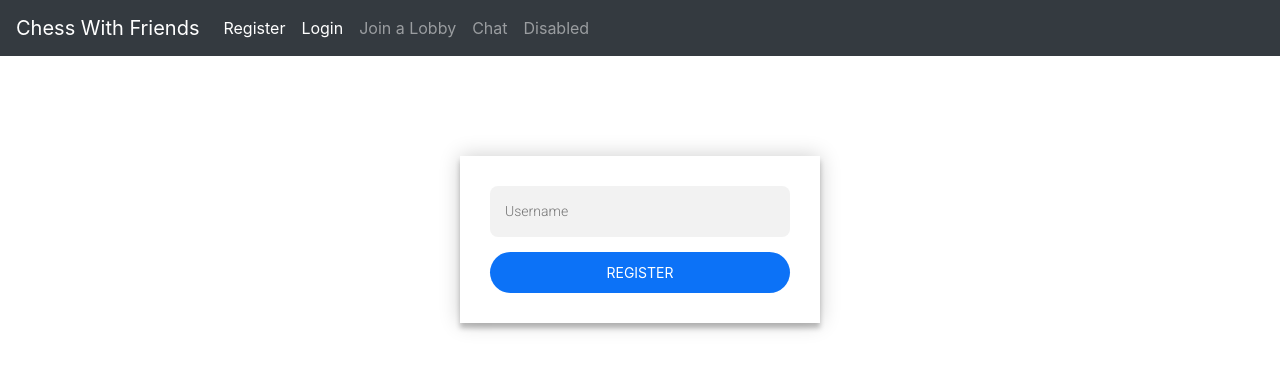
After one commit to Christian267/Chess-Web-App, a Flask app: page /register in a window 1280 px wide. The commit adds this page. Shown: the top 371 px of the page. Run offline with Flask 2, Linux system fonts and the light colour scheme; some libraries are stand-ins or nearby versions.

Commit message:
Created database connected it to frontend

```diff
--- /dev/null
+++ b/chessapp/db.py
@@ -0,0 +1,39 @@
+import sqlite3
+
+import click
+from flask import current_app, g
+from flask.cli import with_appcontext
+
+
+def get_db():
+    if 'db' not in g:
+        g.db = sqlite3.connect(
+            current_app.config['DATABASE'],
+            detect_types=sqlite3.PARSE_DECLTYPES
+        )
+        g.db.row_factory = sqlite3.Row
+
+    return g.db
+
+
+def close_db(e=None):
+    db = g.pop('db', None)
+
+    if db is not None:
+        db.close()
+
+def init_db():
+    db = get_db()
+    with current_app.open_resource('schema.sql') as f:
+        db.executescript(f.read().decode('utf8'))
+
+@click.command('init-db')
+@with_appcontext
+def init_db_command():
+    '''CLear the existing data and create new tables'''
+    init_db()
+    click.echo('Initialized the database.')
+
+def init_app(app):
+    app.teardown_appcontext(close_db)
+    app.cli.add_command(init_db_command)
--- a/chessapp/templates/base.html
+++ b/chessapp/templates/base.html
@@ -12,9 +12,21 @@
         </button>
         <div class="collapse navbar-collapse" id="navbarNav">
           <ul class="navbar-nav">
-            <li class="nav-item active">
-              <a class="nav-link" href="login">Login <span class="sr-only">(current)</span></a>
-            </li>
+            {% if g.user %}
+              <li class="nav-item active">
+                <a class="nav-link" href="/">{{ g.user['username'] }} <span class="sr-only">(current)</span></a>
+              </li>
+              <li class="nav-item active">
+                <a class="nav-link" href="/logout">logout <span class="sr-only">(current)</span></a>
+              </li>
+            {% else %}
+              <li class="nav-item active">
+                <a class="nav-link" href="register">Register <span class="sr-only">(current)</span></a>
+              </li>
+              <li class="nav-item active">
+                <a class="nav-link" href="login">Login <span class="sr-only">(current)</span></a>
+              </li>
+            {% endif %}
             <li class="nav-item">
               <a class="nav-link" href="chessboard">Join a Lobby</a>
             </li>
--- /dev/null
+++ b/chessapp/templates/register.html
@@ -0,0 +1,92 @@
+{% extends "base.html" %}
+{% block title %}Register{% endblock %}
+{% block content %}
+<style type="text/css">
+  @import url(https://fonts.googleapis.com/css?family=Roboto:300);
+
+  .Register-page {
+    width: 360px;
+    padding: 8% 0 0;
+    margin: auto;
+  }
+  .form {
+    position: sticky;
+    z-index: 1;
+    background: #ffffff;
+    max-width: 360px;
+    margin: 0 auto 100px;
+    padding: 30px;
+    text-align: center;
+    box-shadow: 0 0 20px 0 rgba(0, 0, 0, 0.2), 0 5px 5px 0 rgba(0, 0, 0, 0.24);
+  }
+  .form input {
+    border-radius: 8px 8px 8px 8px;
+    font-family: "Roboto", sans-serif;
+    outline: 0;
+    background: #f2f2f2;
+    width: 100%;
+    border: 0;
+    margin: 0 0 15px;
+    padding: 15px;
+    box-sizing: border-box;
+    font-size: 14px;
+  }
+
+  .form input:focus{
+    border: 1px solid #1670BE;
+    box-shadow: 0 0 3px #1670BE;
+    outline-offset: 0px;
+    outline: none;
+  }
+  .form button {
+    border-radius: 30px 30px 30px 30px;
+    text-transform: uppercase;
+    outline: 5px;
+    width: 100%;
+    border: 0;
+    padding: 10px;
+    color: #FFFFFF;
+    background-color: #0c72f7;
+    font-size: 14px;
+    -webkit-transition: all 0.3 ease;
+    transition: all 0.3 ease;
+    cursor: pointer;
+  }
+  .form button:hover,.form button:active,.form button:focus {
+    background: #0363e0;
+    -webkit-transition: background-color 100ms linear;
+    -ms-transition: background-color 100ms linear;
+    transition: background-color 100ms linear;
+  }
+
+  .form .message {
+    margin: 15px 0 0;
+    color: #086bee;
+    font-size: 12px;
+  }
+  .container {
+    position: relative;
+    z-index: 1;
+    max-width: 300px;
+    margin: 0 auto;
+  }
+  .container:before, .container:after {
+    content: "";
+    display: block;
+    clear: both;
+  }
+
+  </style>
+
+  <div class="Register-page">
+    <div class="form">
+        <form class="login-form" action="#" method="POST">
+          <input type="text" id="username" name="username" placeholder="Username"/>
+          <button type="submit" id="submitUsernameButton">Register</button>
+        </form>
+        {% for message in get_flashed_messages() %}
+          <div class="flash">{{ message }}</div>
+        {% endfor %}
+      </div>
+  </div>
+{% endblock %}
--- a/chessapp/views.py
+++ b/chessapp/views.py
@@ -1,7 +1,8 @@
+import functools
 from flask import Blueprint
-from flask import Flask, render_template, \
-     redirect, request, session, flash, jsonify, url_for
-
+from flask import Blueprint, flash, g, redirect, render_template, request,\
+                  session, url_for
+from chessapp.db import get_db
 
 view = Blueprint('views', __name__)
 
@@ -10,10 +11,67 @@ view = Blueprint('views', __name__)
 def home():
     return render_template('index.html')
 
-@view.route('/login')
+@view.route('/register', methods=('GET', 'POST'))
+def register():
+    if request.method == 'POST':
+        username = request.form['username']
+        db = get_db()
+        error = None
+
+        if not username:
+            error = 'Username is required.'
+        elif db.execute(
+            'SELECT id FROM user WHERE username = ?', (username,)
+        ).fetchone() is not None:
+            error = f'User {username} is already registered.'
+
+        if error is None:
+            db.execute(
+                'INSERT INTO user (username) VALUES (?)', (username,)
+            )
+            db.commit()
+            return redirect(url_for('login'))
+        flash(error)
+    return render_template('register.html')
+
+@view.route('/login', methods=('GET', 'POST'))
 def login():
+    if request.method == 'POST':
+        username = request.form['username']
+        db = get_db()
+        error = None
+        user = db.execute(
+            'SELECT * FROM user WHERE username = ?', (username,)
+        ).fetchone()
+
+        if user is None:
+            error = 'Could not find username.'
+
+        if error is None:
+            session.clear()
+            session['user_id'] = user['id']
+            return redirect(url_for('views.home'))
+
+        flash(error)
     return render_template('login.html')
+
+@view.before_app_request
+def load_logged_in_user():
+    user_id = session.get('user_id')
+
+    if user_id is None:
+        g.user = None
+    else:
+        g.user = get_db().execute(
+            'SELECT * FROM user WHERE id = ?', (user_id,)
+        ).fetchone()
+
+@view.route('/logout')
+def logout():
+    session.clear()
+    return redirect(url_for('views.home'))
 
 @view.route('/chessboard')
 def chessboard():
+    db = get_db()
     return render_template('chessboard.html')
--- a/main.py
+++ b/main.py
@@ -1,14 +1,15 @@
-from flask import Flask, request, session, g, redirect, url_for, abort, \
-     render_template, flash
 from chessapp import create_app
-import os
-import sqlite3
+from flask_socketio import SocketIO, emit
 import config
-from flask_socketio import SocketIO, emit
 
 app = create_app()
 socketio = SocketIO(app)
 
+@socketio.on('my event')
+def handle_my_custom_event(json):
+
+     emit('my response', json)
+
 
 if __name__=="__main__":
     socketio.run(app, debug=True, host=str(config.Config.SERVER))
```
Also changed, not shown: chessapp/__init__.py (+6 -3 lines), chessapp/schema.sql (added, +22 -0 lines), chessapp/templates/chessboard.html (+3 -5 lines), chessapp/templates/login.html (+20 -10 lines), config.py (line endings or trailing spaces).
